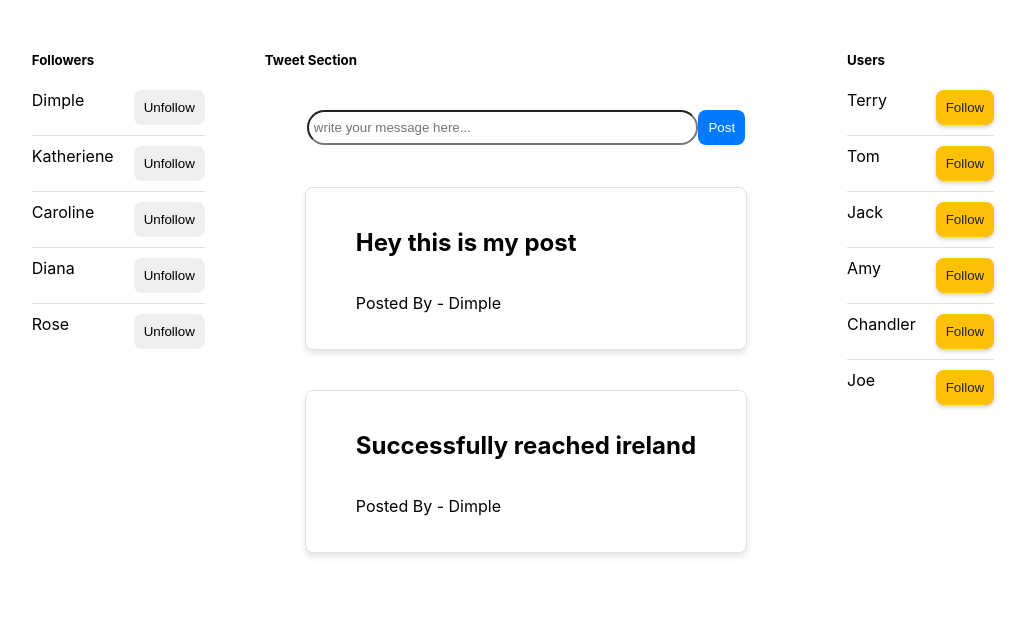
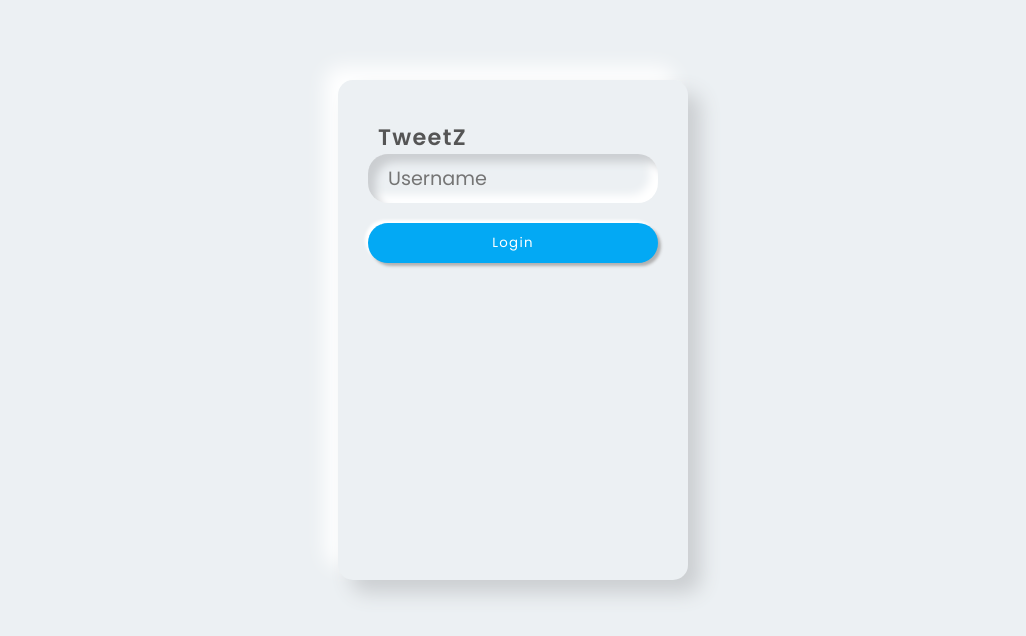
Before and after one commit to kaviya15/CHAT-UI-TWEETZ, a React (Create React App) app: page / in a window 1280 px wide. Shown: the top 636 px of the page, without its empty margins (127-1153 px from the left). Built offline with nearby package versions, Linux system fonts and the light colour scheme.

Commit message:
added login

```diff
--- a/src/App.css
+++ b/src/App.css
@@ -1,9 +1,9 @@
-.container {
+.container,.login_screen {
   display: flex;
   justify-content: center;
   align-items: flex-start;
 }
-.app-container {
+.app-container,.login_screen {
   display: flex;
 }
 
@@ -45,7 +45,16 @@ button:hover {
   box-shadow: 0 2px 4px rgba(0, 0, 0, 0.2);
 }
 
-
+.login_screen{
+  display: flex;
+  flex-direction: column;
+  margin: 400px auto;
+  background-color: #fff;
+   padding: 20px 50px;
+   box-shadow: 0 4px 6px rgba(0, 0, 0, 0.1);
+   border-radius: 8px;
+   width: 500px;
+}
 /* Individual feed box styling */
 .feed {
   background-color: #fff; /* White background for the box */
--- a/src/App.js
+++ b/src/App.js
@@ -1,57 +1,47 @@
 import React , {useState} from "react";
 import "./App.css";
-import Tweet from "./screens/tweet";
-import Followers from "./screens/followers";
-import Users from "./screens/users";
-import Feed from "./screens/feed";
+import "./screens/login.css";
+import Homescreen from "./screens/homescreen";
+
 
 function App() {
 
-  const [post_list, set_posts_list] = useState([{}, {}, {}, {}, {}]);
+    const [login_username, set_login_username] = useState("");
+    const [user_logged_in , set_user_logged_in] = useState(false);
+
+    const handleusername = (e) => {
+      set_login_username(e.target.value);
+    };
+    const handlelogin =()=>{
+      set_user_logged_in(true);
+    }
   return (
-    <div className="container">
-      <div className="app-container">
-        {/* Followers Section */}
-        <div className="left-layer">
-          <div className="followers-list">
-            <h5>Followers</h5>
-            <Followers />
+    <>
+      {user_logged_in ? (
+        <Homescreen />
+      ) : (
+        <div className="wrapper">
+          <div className="text-center mt-4 name">TweetZ</div>
+          <div className="p-3 mt-3">
+            <div className="form-field d-flex align-items-center">
+              <span className="far fa-user"></span>
+              <input
+                type="text"
+                name="userName"
+                id="userName"
+                placeholder="Username"
+                value={login_username}
+                onChange={handleusername}
+              />
+            </div>
+
+            <button onClick={handlelogin} className="btn mt-3">
+              Login
+            </button>
           </div>
         </div>
-        {/* Tweet Section */}
-        <div className="middle-layer">
-          <div className="tweet-container">
-            <h5>Tweet Section</h5>
-            <Tweet />
-          </div>
-          <div className="feed-container">
-            <Feed
-              FeedList={[
-                {
-                  feed_id: 1,
-                  poster_id: 1,
-                  poster_name: "Dimple",
-                  tweet: "Hey this is my post",
-                },
-                {
-                  feed_id: 2,
-                  poster_id: 1,
-                  poster_name: "Dimple",
-                  tweet: "Successfully reached ireland",
-                },
-              ]}
-            />
-          </div>
-        </div>
-        {/* Users Section */}
-        <div className="right-layer">
-          <div className="users-list">
-            <h5>Users</h5>
-            <Users />
-          </div>
-        </div>
-      </div>
-    </div>
+      )}
+    </>
   );
 }
 
--- /dev/null
+++ b/src/screens/homescreen.js
@@ -0,0 +1,52 @@
+import React from 'react'
+import "../App.css";
+import Tweet from "./tweet";
+import Followers from "./followers";
+import Users from "./users";
+import Feed from "./feed";
+export default function Homescreen() {
+  return (
+    <div className="container">
+      <div className="app-container">
+        {/* Followers Section */}
+        <div className="left-layer">
+          <div className="followers-list">
+            <h5>Followers</h5>
+            <Followers />
+          </div>
+        </div>
+        {/* Tweet Section */}
+        <div className="middle-layer">
+          <div className="tweet-container">
+            <Tweet />
+          </div>
+          <div className="feed-container">
+            <Feed
+              FeedList={[
+                {
+                  feed_id: 1,
+                  poster_id: 1,
+                  poster_name: "Dimple",
+                  tweet: "Hey this is my post",
+                },
+                {
+                  feed_id: 2,
+                  poster_id: 1,
+                  poster_name: "Dimple",
+                  tweet: "Successfully reached ireland",
+                },
+              ]}
+            />
+          </div>
+        </div>
+        {/* Users Section */}
+        <div className="right-layer">
+          <div className="users-list">
+            <h5>Users</h5>
+            <Users />
+          </div>
+        </div>
+      </div>
+    </div>
+  );
+}
--- /dev/null
+++ b/src/screens/login.css
@@ -0,0 +1,91 @@
+/* Importing fonts from Google */
+@import url('https://fonts.googleapis.com/css2?family=Poppins:wght@300;400;500;600;700;800;900&display=swap');
+
+/* Reseting */
+* {
+    margin: 0;
+    padding: 0;
+    box-sizing: border-box;
+    font-family: 'Poppins', sans-serif;
+}
+
+body {
+    background: #ecf0f3;
+}
+
+.wrapper {
+    max-width: 350px;
+    min-height: 500px;
+    margin: 80px auto;
+    padding: 40px 30px 30px 30px;
+    background-color: #ecf0f3;
+    border-radius: 15px;
+    box-shadow: 13px 13px 20px #cbced1, -13px -13px 20px #fff;
+}
+
+
+
+
+.wrapper .name {
+    font-weight: 600;
+    font-size: 1.4rem;
+    letter-spacing: 1.3px;
+    padding-left: 10px;
+    color: #555;
+}
+
+.wrapper .form-field input {
+    width: 100%;
+    display: block;
+    border: none;
+    outline: none;
+    background: none;
+    font-size: 1.2rem;
+    color: #666;
+    padding: 10px 15px 10px 10px;
+    /* border: 1px solid red; */
+}
+
+.wrapper .form-field {
+    padding-left: 10px;
+    margin-bottom: 20px;
+    border-radius: 20px;
+    box-shadow: inset 8px 8px 8px #cbced1, inset -8px -8px 8px #fff;
+}
+
+.wrapper .form-field .fas {
+    color: #555;
+}
+
+.wrapper .btn {
+    box-shadow: none;
+    width: 100%;
+    height: 40px;
+    background-color: #03A9F4;
+    color: #fff;
+    border-radius: 25px;
+    box-shadow: 3px 3px 3px #b1b1b1,
+        -3px -3px 3px #fff;
+    letter-spacing: 1.3px;
+}
+
+.wrapper .btn:hover {
+    background-color: #039BE5;
+}
+
+.wrapper a {
+    text-decoration: none;
+    font-size: 0.8rem;
+    color: #03A9F4;
+}
+
+.wrapper a:hover {
+    color: #039BE5;
+}
+
+@media(max-width: 380px) {
+    .wrapper {
+        margin: 30px 20px;
+        padding: 40px 15px 15px 15px;
+    }
+}
```
